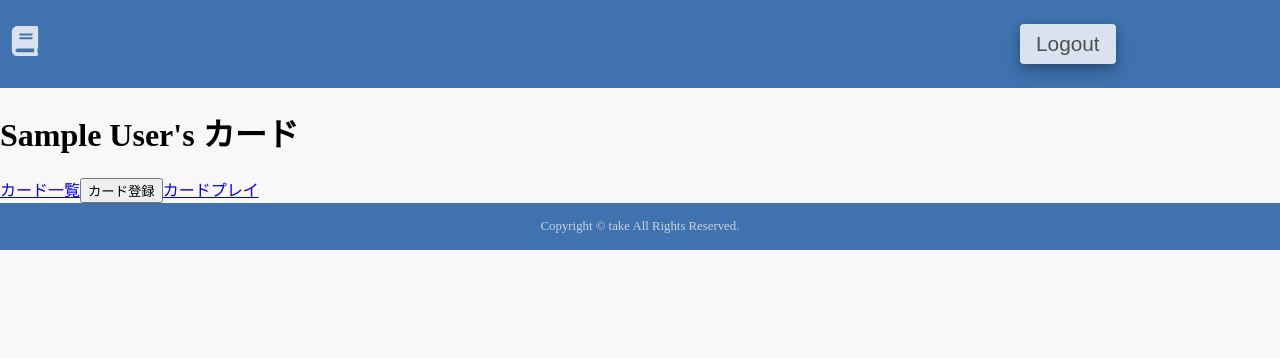
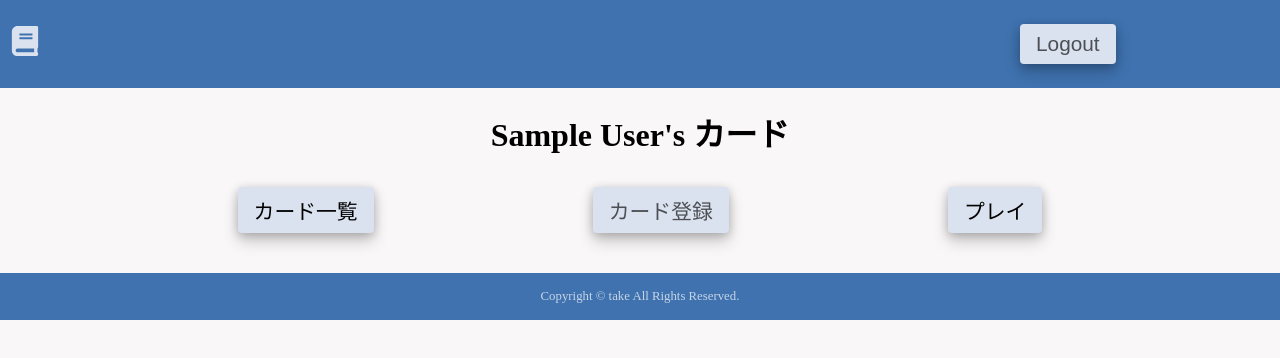
Before and after one commit to ttakeyaya/mern-project, a React (Create React App) app in the folder frontend/: page / in a window 1280 px wide. Shown: the top 358 px of the page. Built offline with nearby package versions, Linux system fonts and the light colour scheme; sample sign-in values are in the browser's storage.

Commit message:
[frontend]カードコンポーネントへスタイル追加

```diff
--- a/frontend/src/components/Cards/CardList.jsx
+++ b/frontend/src/components/Cards/CardList.jsx
@@ -1,5 +1,6 @@
 import React, { useEffect, useState } from 'react';
 import { useSelector, useDispatch } from 'react-redux';
+import { useNavigate, Link } from 'react-router-dom';
 import { getCards } from '../../features/card/cardSlice';
 import Card from './Card';
 import './CardList.css';
@@ -7,6 +8,7 @@ import './CardList.css';
 function CardList() {
   const [currentIndex, setCurrentIndex] = useState(0);
   const { cards } = useSelector((state) => state.cards);
+  const navigate = useNavigate();
   const dispatch = useDispatch();
 
   useEffect(() => {
@@ -19,9 +21,6 @@ function CardList() {
 
     if (!isLastCard) {
       setCurrentIndex(currentIndex + 1);
-    } else {
-      // モダルで統計を表示する
-      alert('your stats here');
     }
   };
 
@@ -39,7 +38,11 @@ function CardList() {
         })}
       </div>
       <button onClick={goToNext} className="btn btn-card-shown">
-        {currentIndex === cards.length - 1 ? 'Show stats' : '次へ'}
+        {currentIndex === cards.length - 1 ? (
+          <Link to="/">一覧画面へ戻る</Link>
+        ) : (
+          '次へ'
+        )}
       </button>
     </section>
   );
--- a/frontend/src/pages/CardItem.js
+++ b/frontend/src/pages/CardItem.js
@@ -1,12 +1,23 @@
 import React from 'react';
 
 function Card({ card }) {
-  const { question, answer } = card;
+  console.log(card);
+  const { question, answer, createdAt } = card;
+
   return (
-    <>
-      {question}:{answer}
-    </>
+    <tr>
+      <td>{question}</td>
+      <td>{answer}</td>
+      <td>{_changeDateFormat(createdAt)}</td>
+    </tr>
   );
 }
 
+/**Reference
+ * https://stackoverflow.com/questions/25159330/how-to-convert-an-iso-date-to-the-date-format-yyyy-mm-dd
+ */
+const _changeDateFormat = (isoString) => {
+  return isoString.substring(0, 10);
+};
+
 export default Card;
--- /dev/null
+++ b/frontend/src/pages/Cards.css
@@ -0,0 +1,6 @@
+.card-table-container {
+  margin-bottom: 1rem;
+}
+.card-table-title {
+  font-size: 1.5rem;
+}
--- a/frontend/src/pages/Cards.jsx
+++ b/frontend/src/pages/Cards.jsx
@@ -3,6 +3,7 @@ import { useSelector, useDispatch } from 'react-redux';
 import Modal from 'react-modal';
 import { getCards, clear as clearCards } from '../features/card/cardSlice';
 import CardItem from './CardItem';
+import './Cards.css';
 
 function Cards() {
   const { cards, isLoading, isSuccess } = useSelector((state) => state.cards);
@@ -22,12 +23,23 @@ function Cards() {
 
   console.log(cards);
   return (
-    <section>
-      {cards.length === 0 ? 'カードが登録されていません。' : 'カード一覧'}
-      {cards.map((card) => {
-        return <CardItem key={card._id} card={card} />;
-      })}
-    </section>
+    <div className="card-table-container">
+      <h1 className="card-table-title">
+        {cards.length === 0 ? 'カードが登録されていません。' : 'カード一覧'}
+      </h1>
+      <table>
+        <thead>
+          <th>問題</th>
+          <th>答え</th>
+          <th>作成日</th>
+        </thead>
+        <tbody>
+          {cards.map((card) => {
+            return <CardItem key={card._id} card={card} />;
+          })}
+        </tbody>
+      </table>
+    </div>
   );
 }
 
--- /dev/null
+++ b/frontend/src/pages/UserHome.css
@@ -0,0 +1,32 @@
+.user-home {
+  margin-bottom: 2.5rem;
+  text-align: center;
+}
+.modal-head-container {
+  display: flex;
+  justify-content: space-around;
+  align-items: center;
+}
+.modal-title {
+  font-size: 2rem;
+}
+.modal-close-btn {
+  border: none;
+  width: 4.5rem;
+  height: 4.5rem;
+  cursor: pointer;
+  font-size: 2rem;
+}
+
+.user-home-btn-container {
+  width: 80%;
+  margin: 0 auto;
+  display: flex;
+  justify-content: space-around;
+  margin-top: 2rem;
+}
+.user-home-link {
+  text-decoration: none;
+  color: black;
+  cursor: pointer;
+}
--- a/frontend/src/pages/UserHome.jsx
+++ b/frontend/src/pages/UserHome.jsx
@@ -5,6 +5,7 @@ import Modal from 'react-modal';
 
 import { createCard } from '../features/card/cardSlice';
 
+import './UserHome.css';
 // requirement
 Modal.setAppElement('#root');
 
@@ -39,18 +40,33 @@ function UserMain() {
   return (
     <main className="user-home">
       <h1>{user.name}'s カード</h1>
-      <Link to="/cards">カード一覧</Link>
-      <button onClick={openModal}>カード登録</button>
-      <Link to="/cards/play">カードプレイ</Link>
+      <div className="user-home-btn-container">
+        <button className="btn">
+          <Link to="/cards" className="user-home-link">
+            カード一覧
+          </Link>
+        </button>
+        <button onClick={openModal} className="user-home-link btn">
+          カード登録
+        </button>
+        <button className="btn">
+          <Link to="/cards/play" className="user-home-link">
+            プレイ
+          </Link>
+        </button>
+      </div>
       <Modal
         isOpen={modalIsOpen}
         onRequestClose={closeModal}
         contentLabel="Add Card"
       >
-        <h2>新規カード</h2>
-        <button className="btn" onClick={closeModal}>
-          x
-        </button>
+        <div class="modal-head-container">
+          <h2 class="modal-title">新規カード</h2>
+          <button className="modal-close-btn" onClick={closeModal}>
+            x
+          </button>
+        </div>
+
         <form onSubmit={onCardSubmit}>
           <div className="form-group">
             <label htmlFor="cardQuestion">問題:</label>
```
